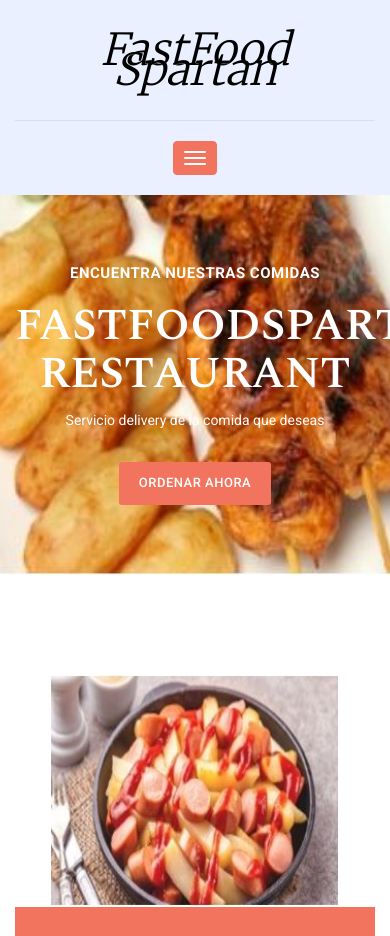
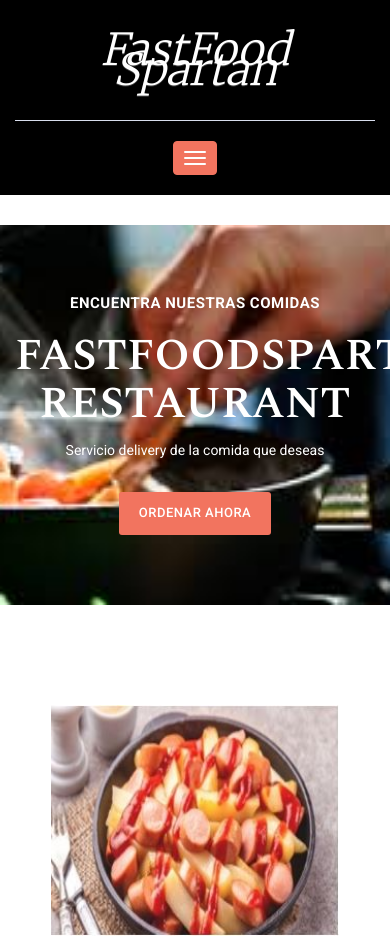
Before and after one commit to alrigo123/ProyectoFinal, a PHP site: page / in a window 390 px wide; the page is wider, and only the part inside the window is pictured. Shown: the top 936 px of that part. Run offline with PHP 8.4, Linux system fonts and the light colour scheme; some libraries are stand-ins or nearby versions; some web fonts are replaced.

Commit message:
Estilos arreglados

```diff
--- a/css/templatemo-style.css
+++ b/css/templatemo-style.css
@@ -73,7 +73,7 @@
   padding: 0;
   z-index: 10000;
   transition: all 0.2s ease-in-out;
-  background-color: #eaf0ff;
+  background-color: #000000;
   text-align: center;
 }
 
@@ -110,21 +110,20 @@
 }
 
 .navbar-nav li {
-  margin: 0px 20px;
+  margin: 10px 20px;
 }
 
 .navbar-nav li a {
   font-family: "Roboto", sans-serif;
   font-size: 13px;
   text-transform: uppercase;
-  color: #363e50 !important;
+  color: #ffffff !important;
   letter-spacing: 0.5px;
 }
 
 .header.active {
-  background-color: #eaf0ff;
-}
-.navbar-inverse {
+  background-color: #000000;}
+  .navbar-inverse {
   background-image: none;
   background-color: transparent;
 }
@@ -155,8 +154,9 @@
 }
 
 .banner {
+  margin-top:30px;
   padding: 70px 0px;
-  background-image: url(../img/anti_pollo.JPG);
+  background-image: url(../img/sarten.jpg);
   background-repeat: no-repeat;
   background-size: cover;
   background-position: center center;
@@ -1036,9 +1036,12 @@
     left: 0%;
     text-align: center;
     overflow: hidden;
-    background-color: rgba(250, 250, 250, 0.5);
+    background-color: rgba(0, 0, 0, 0.5);
     margin: 0px -15px;
     border-top: none;
+  }
+  #titulo-pagina{
+    color: #fff;
   }
   .nav {
     list-style: none;
--- a/cssb/ingresardatos.css
+++ b/cssb/ingresardatos.css
@@ -3,7 +3,7 @@
   color: blue;
 }
 #administrador {
-  margin-top: 5px;
+  margin-top: 15px;
   background: rgb(30, 144, 20);
   border-radius: 40px;
 }
--- a/layouts/header.php
+++ b/layouts/header.php
@@ -38,7 +38,7 @@
 <body>
     <div class="header">
         <div class="container">
-            <a  id="titulo-pagina" href="#" class="navbar-brand scroll-top" target="_blank">FastFood Spartan</a>
+            <a  id="titulo-pagina" style="color:#fff;" href="#" class="navbar-brand scroll-top" target="_blank">FastFood Spartan</a>
             <nav class="navbar navbar-inverse" role="navigation">
                 <div class="navbar-header">
                     <button type="button" id="nav-toggle" class="navbar-toggle" data-toggle="collapse" data-target="#main-nav">
```
